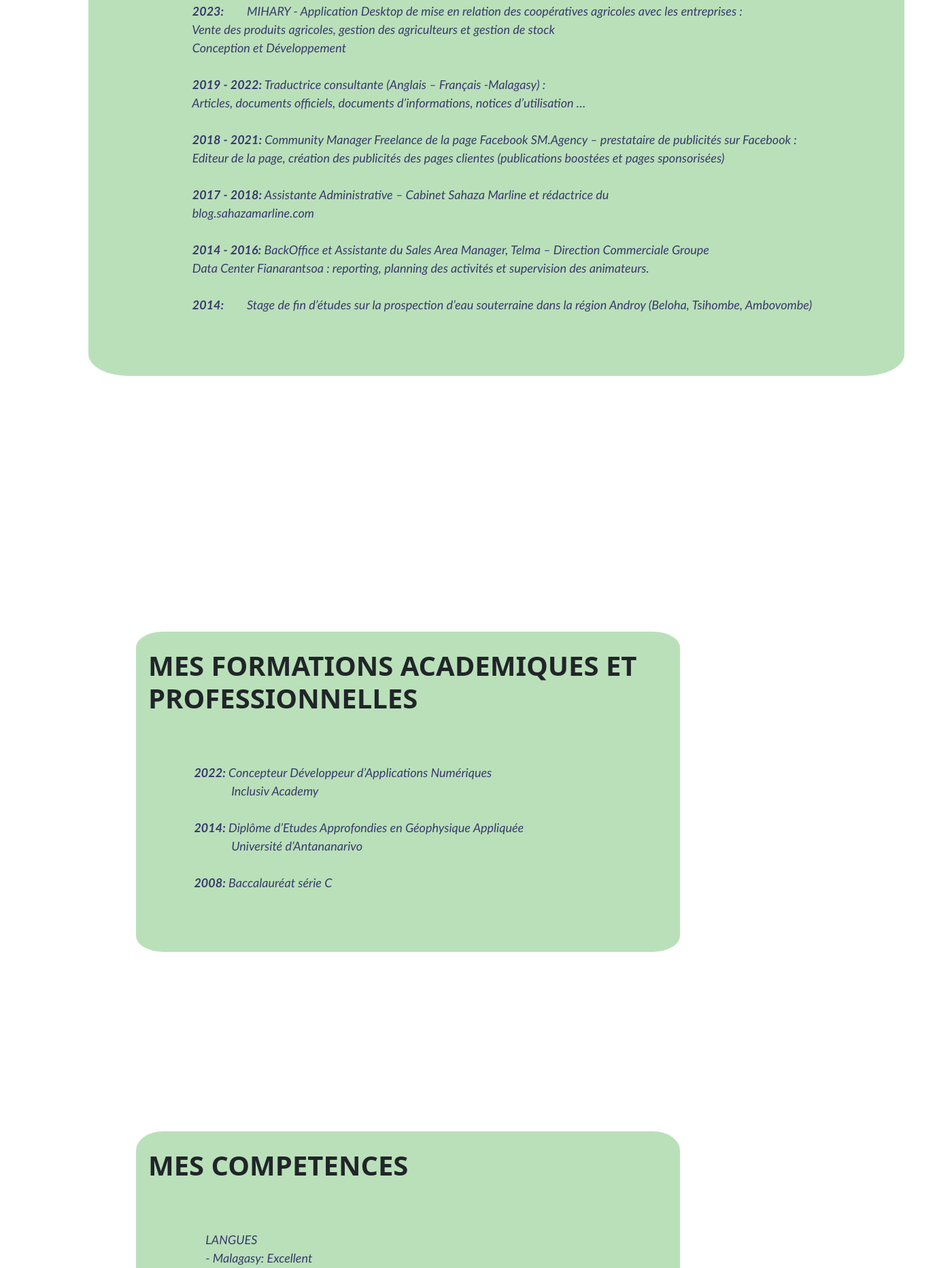
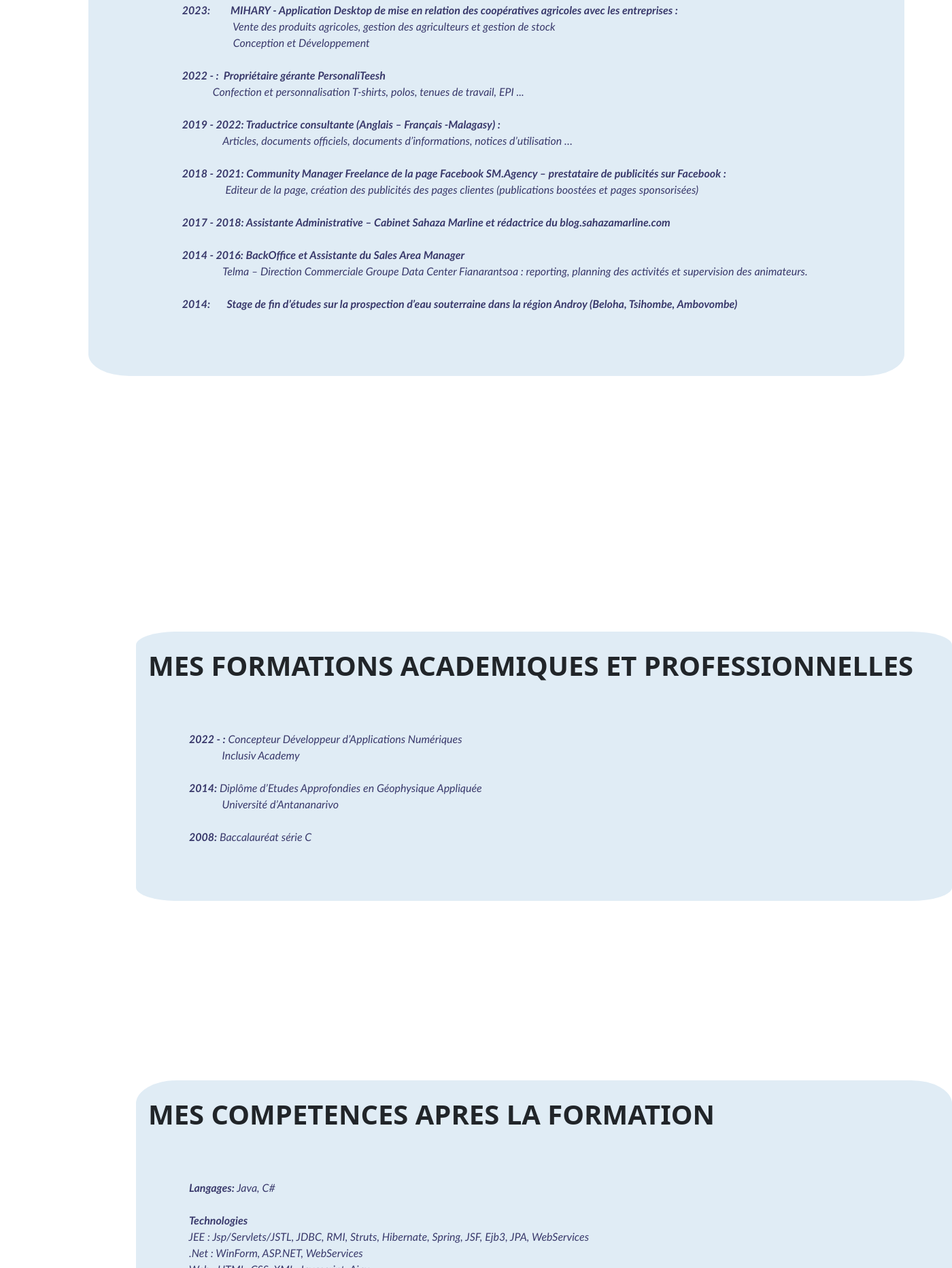
Before and after one commit to NinieRama/CV-Ninie, a plain HTML site: page index.html in a window 1280 px wide. Shown: the part 935-2800 px from the top of the page at 68% size, 1400 px wide, since content can reach past the window. Drawn offline with nearby package versions, Linux system fonts and the light colour scheme.

Commit message:
Add files via upload

```diff
--- a/cvVonintsoa.css
+++ b/cvVonintsoa.css
@@ -13,7 +13,7 @@ html
 {
 color:rgb(20, 20, 75);
 font-family: Calibri;
-font-size: 20px;
+font-size: 16px;
 margin-left: 50px;
 clear:both;
 }
@@ -55,14 +55,15 @@ clear:both;
     border: 2px solid;
     border-radius: 5%;
     border-color: transparent;
-    background-color: rgb(186, 224, 186);
+    background-color: rgb(224, 236, 245);
     margin-left: 130px;
     height: auto;
     clear:both;
+    font-size: 18px;
 }
 #exp
 {
-    font-size: 18px;
+    font-size: 16px;
     font-family: Calibri;
     font-style: italic;
     color: rgb(57, 57, 107);
@@ -73,17 +74,18 @@ clear:both;
     border: 2px solid;
     border-radius: 5%;
     border-color: transparent;
-    background-color: rgb(186, 224, 186);
+    background-color: rgb(224, 236, 245);
     margin-left: 200px;
     height: auto;
     clear:both;
+    font-size: 16px;
 }
 #form1
 {
     border: 2px solid;
     border-radius: 5%;
     border-color: transparent;
-    background-color: rgb(186, 224, 186);
+    background-color: rgb(224, 236, 245);
     margin-left: 200px;
     margin-top:-80px;
     height: auto;
@@ -100,9 +102,9 @@ clear:both;
 #div1
 {
     padding: 50px;
-    background-color: rgb(186, 224, 186);
+    background-color: rgb(224, 236, 245);
     width: 500px;
-    height: 440px;
+    height: 460px;
     float:right;
     border-radius: 5%;
     margin-top: -80px;
--- a/index.html
+++ b/index.html
@@ -26,6 +26,9 @@
                 document.getElementById('labtel').classList.remove('hide1');
                 var label = document.getElementById("labtel");
                 label.textContent = "*** Le numéro de telephone est valide! ***";
+                document.getElementById('labenv').classList.remove('hide1');
+                var label = document.getElementById("labenv");
+                label.textContent = "Votre message a bien été envoyé à Vonintsoa";
 
             } else {
                 document.getElementById('labtel').classList.remove('hide1');
@@ -105,31 +108,32 @@
             <h1 class="card-title"><b>MES EXPERIENCES PROFESSIONNELLES</b></h1>
             <p class="card-text">
             <pre id="exp">
-                                <b>2023:</b>        MIHARY - Application Desktop de mise en relation des coopératives agricoles avec les entreprises :
-                                Vente des produits agricoles, gestion des agriculteurs et gestion de stock
-                                Conception et Développement <br>
-                                <b>2019 - 2022:</b> Traductrice consultante (Anglais – Français -Malagasy) :
-                                Articles, documents officiels, documents d’informations, notices d’utilisation … <br>
-                                <b>2018 - 2021:</b> Community Manager Freelance de la page Facebook SM.Agency – prestataire de publicités sur Facebook :
-                                Editeur de la page, création des publicités des pages clientes (publications boostées et pages sponsorisées)<br>
-                                <b>2017 - 2018:</b> Assistante Administrative – Cabinet Sahaza Marline et rédactrice du
-                                blog.sahazamarline.com<br>
-                                <b>2014 - 2016:</b> BackOffice et Assistante du Sales Area Manager, Telma – Direction Commerciale Groupe
-                                Data Center Fianarantsoa : reporting, planning des activités et supervision des animateurs.<br>
-                                <b>2014:</b>        Stage de fin d’études sur la prospection d’eau souterraine dans la région Androy (Beloha, Tsihombe, Ambovombe) <br>
+                                <b>2023:</b>        <b>MIHARY - Application Desktop de mise en relation des coopératives agricoles avec les entreprises : </b>
+                                                    Vente des produits agricoles, gestion des agriculteurs et gestion de stock
+                                                    Conception et Développement <br>
+                                <b>2022 - :  Propriétaire gérante PersonaliTeesh</b>
+                                            Confection et personnalisation T-shirts, polos, tenues de travail, EPI ... <br>
+                                <b>2019 - 2022: Traductrice consultante (Anglais – Français -Malagasy) : </b>
+                                                Articles, documents officiels, documents d’informations, notices d’utilisation … <br>
+                                <b>2018 - 2021: Community Manager Freelance de la page Facebook SM.Agency – prestataire de publicités sur Facebook : </b>
+                                                 Editeur de la page, création des publicités des pages clientes (publications boostées et pages sponsorisées)<br>
+                                <b>2017 - 2018: Assistante Administrative – Cabinet Sahaza Marline et rédactrice du blog.sahazamarline.com</b><br>
+                                <b>2014 - 2016: BackOffice et Assistante du Sales Area Manager</b>
+                                                Telma – Direction Commerciale Groupe Data Center Fianarantsoa : reporting, planning des activités et supervision des animateurs.<br>
+                                <b>2014:       Stage de fin d’études sur la prospection d’eau souterraine dans la région Androy (Beloha, Tsihombe, Ambovombe) </b> <br>
                         </pre>
             </p>
         </div>
     </div><br><br><br><br><br><br><br><br><br><br><br><br><br><br><br>
     <p></p>
     <p></p>
-    <div class="card" id="form" style="width: 50rem;">
+    <div class="card" id="form" style="width: 75rem;">
         <h1 id="ancre2"></h1>
         <div class="card-body">
             <h1 class="card-title"><b>MES FORMATIONS ACADEMIQUES ET PROFESSIONNELLES</b></h1><br><br>
             <p class="card-text">
             <pre id="exp">
-                <b>2022:</b> Concepteur Développeur d’Applications Numériques
+                <b>2022 - :</b> Concepteur Développeur d’Applications Numériques
                              Inclusiv Academy <br>
                 <b>2014:</b> Diplôme d’Etudes Approfondies en Géophysique Appliquée
                              Université d’Antananarivo  <br>
@@ -139,25 +143,32 @@
         </div>
     </div><br><br><br><br><br><br><br><br><br><br><br>
 
-    <div class="card" id="form" style="width: 50rem;">
+    <div class="card" id="form" style="width: 75rem;">
         <h1 id="ancre3"></h1>
         <div class="card-body">
-            <h1 class="card-title"><b>MES COMPETENCES</b></h1><br><br>
+            <h1 class="card-title"><b>MES COMPETENCES APRES LA FORMATION</b></h1><br><br>
             <p class="card-text">
             <pre id="exp">
-                    LANGUES
-                    - Malagasy: Excellent
-                    - Français: Bon
-                    - Anglais: Moyen
+                <b>Langages:</b> Java, C#
 
-                    INFORMATIQUE
-                        Ms OFFice
+                <b>Technologies</b>
+                JEE : Jsp/Servlets/JSTL, JDBC, RMI, Struts, Hibernate, Spring, JSF, Ejb3, JPA, WebServices
+                .Net : WinForm, ASP.NET, WebServices
+                Web : HTML, CSS, XML, Javascript, Ajax
 
-                    MES CENTRES D'INTERET
-                    -	Chant
-                    -	Cuisine
-                    -	Camping
-                    -	Natation
+                <b>Outils</b>
+                PowerAMC, Eclipse, Visual Studio,
+                Net Bean, Proteus, Flowcode,
+                Visual Paradigm, WampServer,
+                TeamViewer
+
+                <b>Base de données</b>
+                Oracle (SQL-PL/SQL), SQL
+                Server, MySQL
+
+                <b>Méthodologie</b>
+                Merise, Méthodes Agiles, SCRUM, UML, Design Patterns
+
                 </pre>
             </p>
         </div>
@@ -166,7 +177,7 @@
 
     <div>
         <div>
-            <div class="card" id="form1" style="width: 40rem; height: 430px">
+            <div class="card" id="form1" style="width: 40rem; height: 460px">
                 <br><br><br>
                 <h1 id="ancre4"></h1>
                 <div class="card-body">
@@ -184,7 +195,7 @@
 
             <div>
                 <fieldset id="div1" style="margin-right:100px">
-                    <legend>Votre message</legend>
+                    <legend><b>Votre message</b></legend>
                     <div class="form-floating mb-3">
                         <input type="text" class="form-control" id="floatingInput" placeholder="Vonintsoa">
                         <label for="floatingInput">Votre nom</label>
@@ -193,7 +204,7 @@
                     <div class="form-floating">
                         <input type="text" class="form-control" id="tel" placeholder="03XXXXXXXX">
                         <br>
-                        <label for="floatingInput">Contact</label>
+                        <label for="floatingInput">Télephone</label>
                     </div>
                     <label id="labtel" class="hide1"></label>
 
@@ -205,6 +216,7 @@
                     <p></p>
                     <button type="text" class="btn btn-outline-primary" onclick="verification()"
                         class="submit">Envoyer</button>
+                    <label id="labenv" class="hide1"></label>
                 </fieldset>
             </div><br><br><br><br><br>
         </div>
@@ -214,6 +226,7 @@
             <div class="container p-4"> © 2023 Copyright: Vonintsoa RAMAMONJISON</div>
             <!-- Grid container -->
         </footer>
+
 </body>
 
 </html>
```
